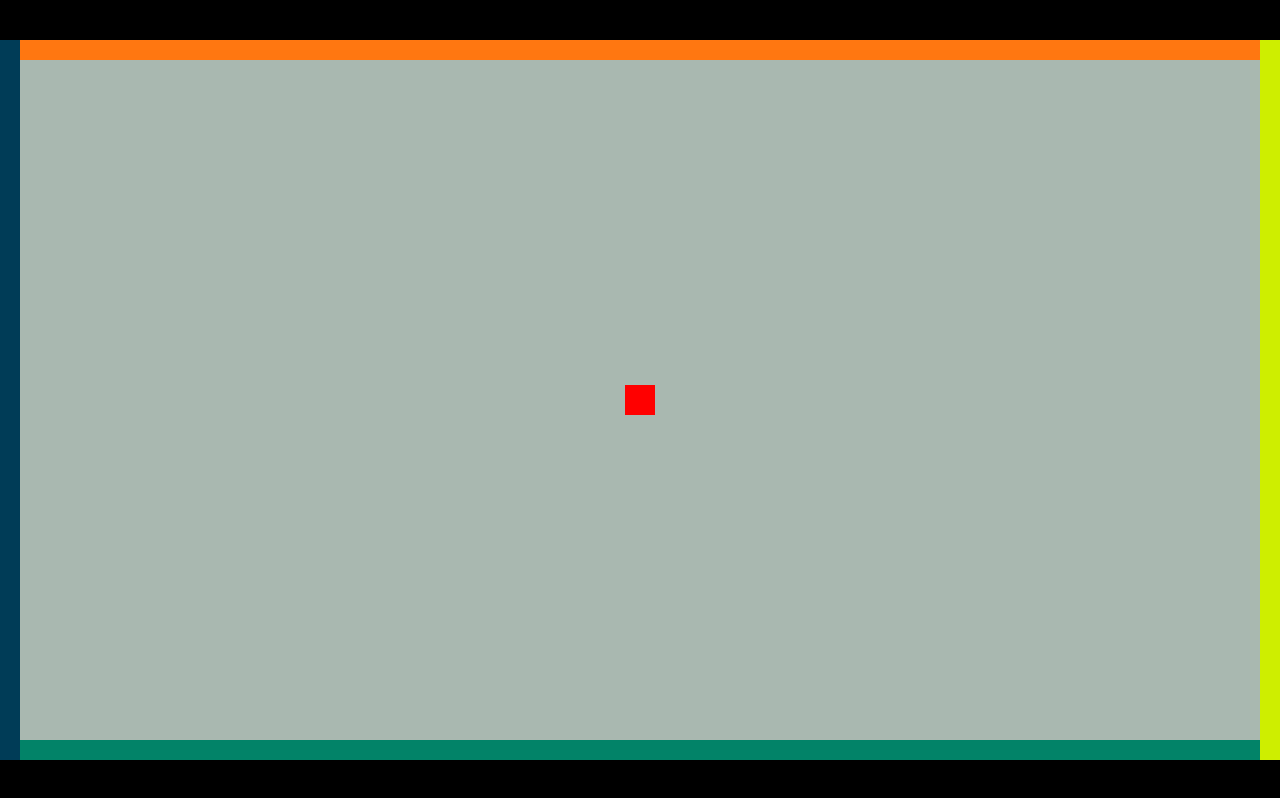
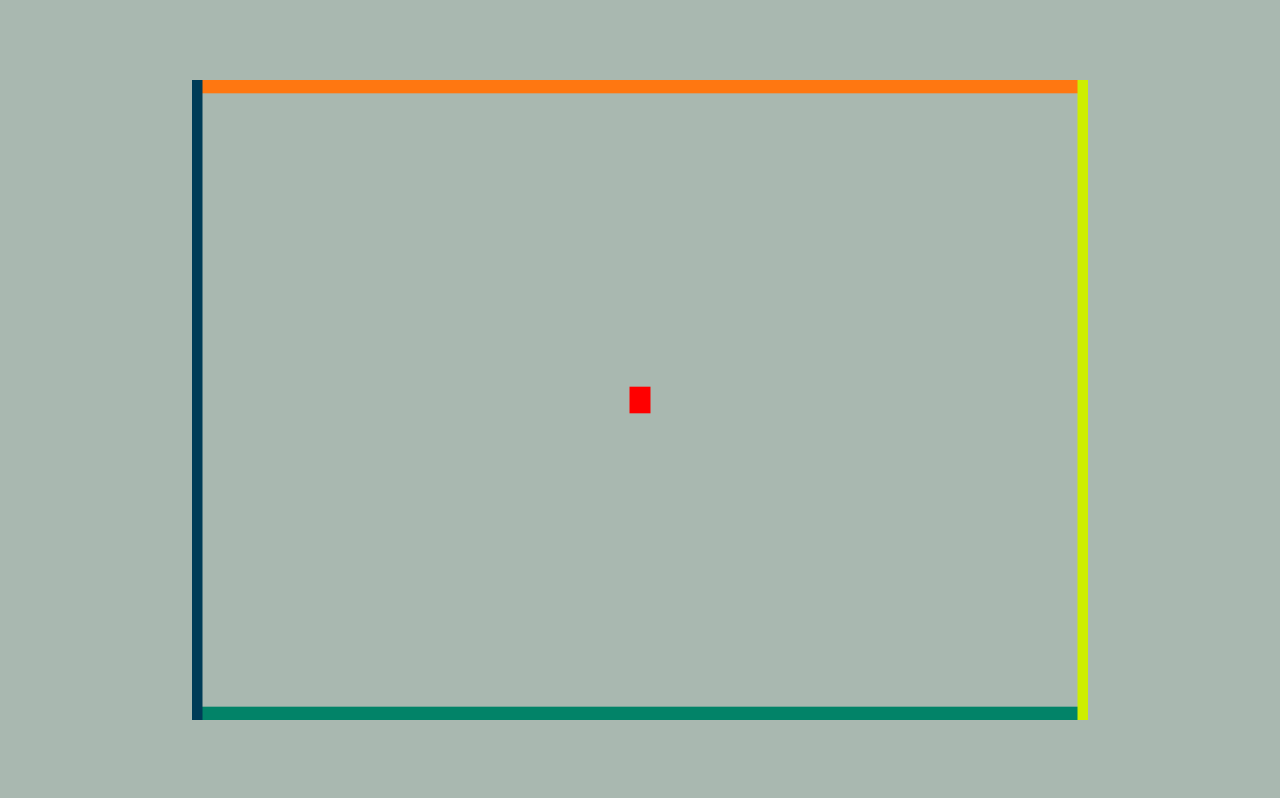
Before and after one commit to christos-partasidis/Flat_Heroes_UNICA_Chris_Thomas, a plain HTML site: page index.html in a window 1280 px wide. Drawn offline with Linux system fonts and the light colour scheme.

Commit message:
Added walls

```diff
--- a/index.html
+++ b/index.html
@@ -8,7 +8,9 @@
     <link rel="stylesheet" type="text/css" href="src/css/style.css">
 </head>
 <body>
-    <canvas id="gameCanvas"></canvas>
+    <div class="game-container">
+        <canvas id="gameCanvas"></canvas>
+    </div>
     <script type="module" src="src/js/main.js"></script>
 
 </body>
--- a/src/css/style.css
+++ b/src/css/style.css
@@ -6,11 +6,19 @@ body{
     justify-content: center;
     align-items: center;
     min-height: 100vh;
-    background: #000;
+    background: #A9B8B0;
+}
+
+.game-container {
+    width: 70vw;
+    height: 80vh;
+    display: flex;
+    justify-content: center;
+    align-items: center;
 }
 
 canvas {
     background: #A9B8B0;
     width: 100%;
-    height: auto;
+    height: 100%;
 }
--- a/src/js/core/Canvas.js
+++ b/src/js/core/Canvas.js
@@ -17,7 +17,7 @@ class Canvas {
 
     // method to set the logical size of the canvas
     setCanvasSize() {
-        // calculate 80% of window width
+        // get the actual rendered size of the canvas element
         const width = Math.floor(window.innerWidth);
         // maintain 16:9 aspect ratio
         const height = Math.floor(width * (9/16));
--- a/src/js/core/Game.js
+++ b/src/js/core/Game.js
@@ -28,7 +28,7 @@ class Game {
 
     // create the four walls around the canvas
     createWalls() {
-        const wallThickness = 20;
+        const wallThickness = 15;
 
         return [
             // Top wall - Orange
```
